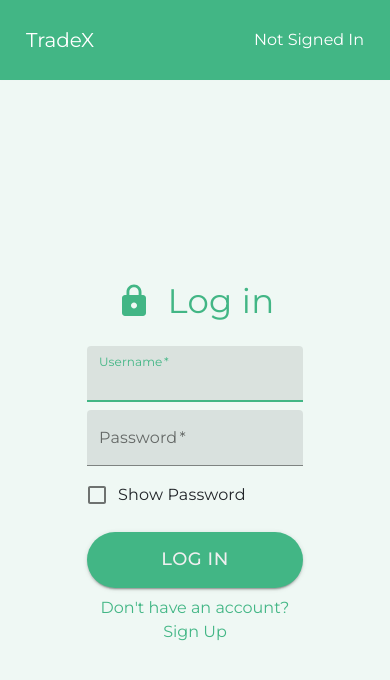
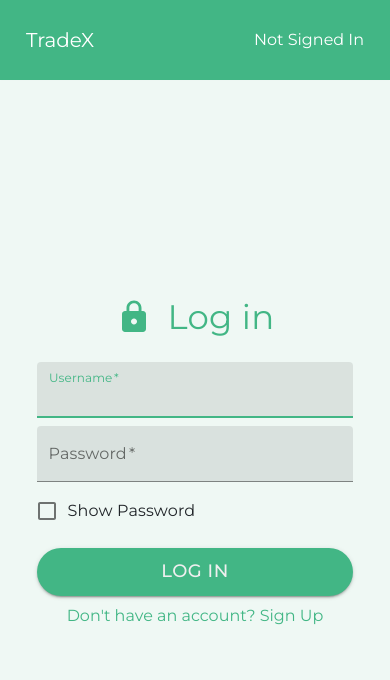
Before and after one commit to lenajeremy/main-tradex-frontend, a React (Create React App) app: page /login in a window 390 px wide. Shown: the top 680 px of the page. Built offline with nearby package versions, Linux system fonts and the light colour scheme.

Commit message:
responsiveness

```diff
--- a/src/components/ChatArea.js
+++ b/src/components/ChatArea.js
@@ -22,6 +22,8 @@ const ChatArea = ({ routeProps, user_id }) => {
   React.useEffect(() => {
     document.querySelector(".sideBar").style.display =
       window.innerWidth < 700 ? "none" : "block";
+    document.querySelector("header").style.display =
+    window.innerWidth < 700 ? "none" : "block";
     window.addEventListener("scroll", scrollEvent);
     getChatMessages(user_id, routeProps.match.params.chatId, step, (data) => {
       setMessages(data.messages);
@@ -30,6 +32,7 @@ const ChatArea = ({ routeProps, user_id }) => {
     });
     return () => {
       document.querySelector(".sideBar").style.display = "block";
+      document.querySelector("header").style.display = "block";
       window.removeEventListener("scroll", scrollEvent);
     };
     // eslint-disable-next-line react-hooks/exhaustive-deps
@@ -48,7 +51,6 @@ const ChatArea = ({ routeProps, user_id }) => {
     });
   }
   React.useEffect(() => {
-    console.log(step);
     if (step > 0) getChatMessages(user_id, routeProps.match.params.chatId, step, data => setMessages([...data.messages, ...messages]))
     //eslint-disable-next-line react-hooks/exhaustive-deps
   }, [step])
--- a/src/components/styles/ChatArea.css
+++ b/src/components/styles/ChatArea.css
@@ -8,8 +8,8 @@
   display: -ms-flexbox;
   display: flex;
   height: 65px;
-  border-bottom-left-radius: 20px;
-  border-bottom-right-radius: 20px;
+  border-bottom-left-radius: 24px;
+  border-bottom-right-radius: 24px;
   color: white;
 }
 .chat_area .top{
@@ -29,8 +29,8 @@
 
 .chat_area .top .content .avatar {
   display: block;
-  width: 35px;
-  height: 35px;
+  width: 40px;
+  height: 40px;
   margin-right: 15px;
   border-radius: 50%;
   background-size: cover;
@@ -116,6 +116,7 @@
   .chat_area .main .self,
   .chat_area .main .not_self {
     margin-top: 5px;
+    max-width: 75%;
   }
 }
 .chat_area .main .self {
--- a/src/components/styles/Login.css
+++ b/src/components/styles/Login.css
@@ -39,4 +39,10 @@
   .login-left{
     display: none;
   }
+  .login > div{
+    width: 88%;
+  }
+  .MuiGrid-item{
+    width: 100%;
+  }
 }
--- a/src/index.css
+++ b/src/index.css
@@ -29,6 +29,9 @@ font-family: 'Montserrat', sans-serif!important;
   padding: 12px!important;
   font-size: 18px!important;
 }
+.MuiButton-containedPrimary:not(.MuiButton-containedSizeSmall){
+  padding: 8px!important;
+}
 .MuiButton-containedSizeSmall{
   box-shadow: none!important;
   padding: 9px 18px!important;
```
